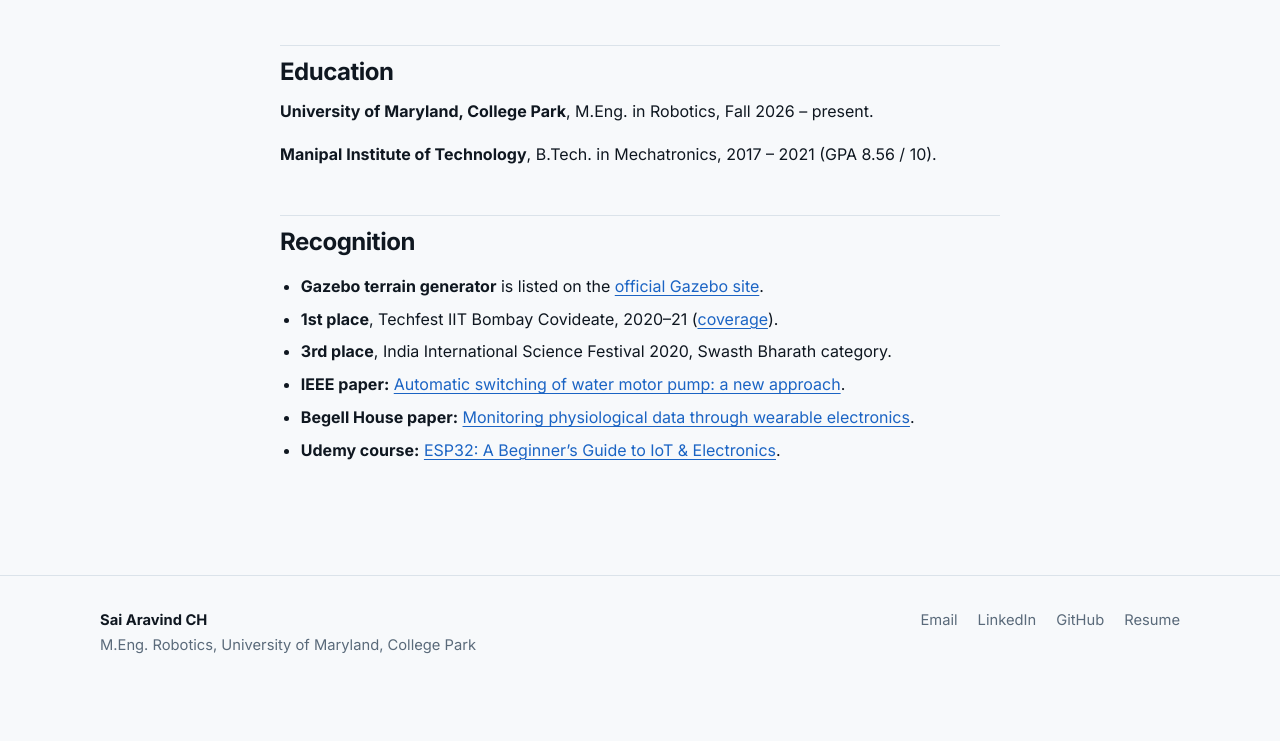
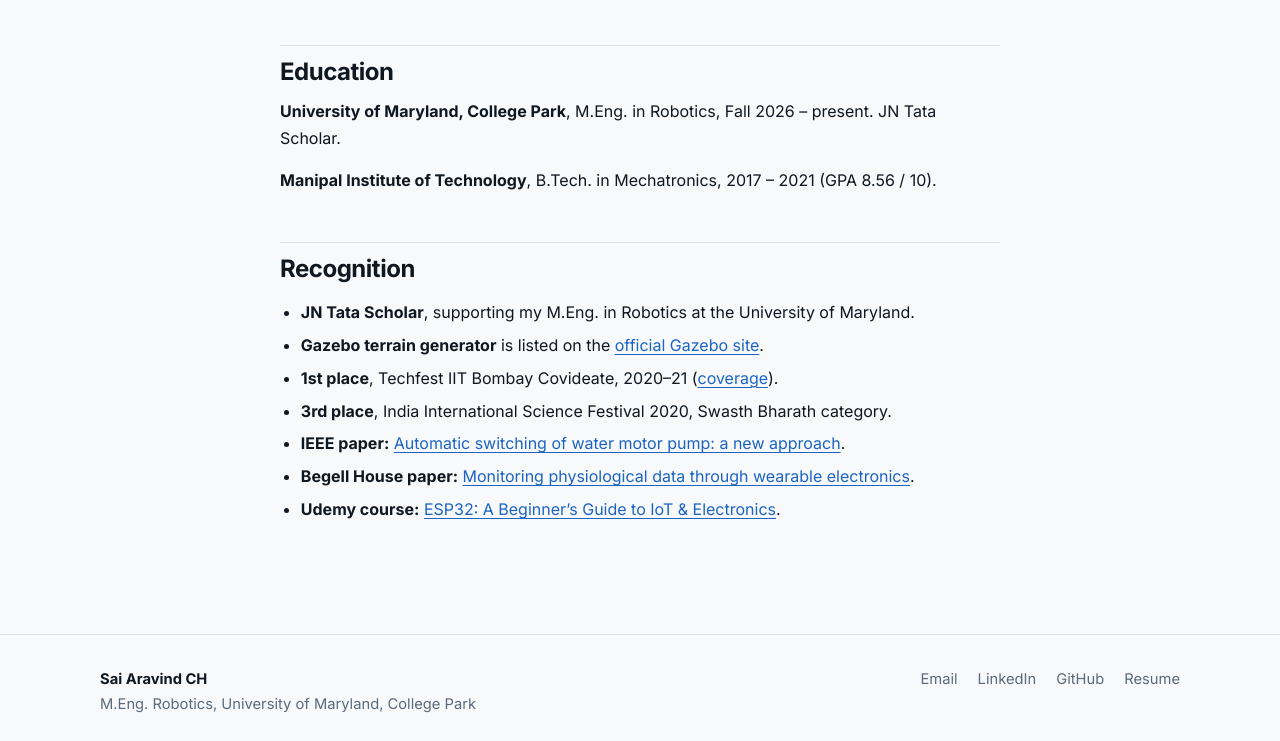
Before and after one commit to saiaravind19/saiaravind19.github.io, a Jekyll site: the page built from experience.md, in a window 1280 px wide and 900 px high, scrolled down 2829 px, cut to the strip 159-900 px from the top of the window. Built offline with Jekyll 4.4.1, drawn with Linux system fonts in a browser that asks for light colours; before the commit the page ends 3677 px from its top, so only the background shows below that.

Commit message:
Add JN Tata Scholar to education and recognition
Co-Authored-By: Claude Sonnet 5.5 <noreply@anthropic.com>
Claude-Session: https://claude.ai/code/session_01Uygx4swpUUaZp8SEB9VVWY

```diff
--- a/experience.md
+++ b/experience.md
@@ -28,12 +28,13 @@ lede: Three robotics roles across warehouse fleets and aerial swarms, plus earli
 
 ## Education
 
-**University of Maryland, College Park**, M.Eng. in Robotics, Fall 2026 – present.
+**University of Maryland, College Park**, M.Eng. in Robotics, Fall 2026 – present. JN Tata Scholar.
 
 **Manipal Institute of Technology**, B.Tech. in Mechatronics, 2017 – 2021 (GPA 8.56 / 10).
 
 ## Recognition
 
+- **JN Tata Scholar**, supporting my M.Eng. in Robotics at the University of Maryland.
 - **Gazebo terrain generator** is listed on the [official Gazebo site](https://gazebosim.org/docs/latest/projects_using_gazebo/).
 - **1st place**, Techfest IIT Bombay Covideate, 2020–21 ([coverage](https://timesofindia.indiatimes.com/education/news/manipal-students-bag-global-covid-19-challenge-prize/articleshow/77892430.cms)).
 - **3rd place**, India International Science Festival 2020, Swasth Bharath category.
--- a/index.html
+++ b/index.html
@@ -81,6 +81,7 @@ body_class: home
       <div class="tl-when">Fall 2026 – now</div>
       <div class="tl-body">
         <h3>M.Eng. Robotics <span class="at">· University of Maryland, College Park</span></h3>
+        <p class="muted">JN Tata Scholar</p>
       </div>
     </li>
     <li>
```
